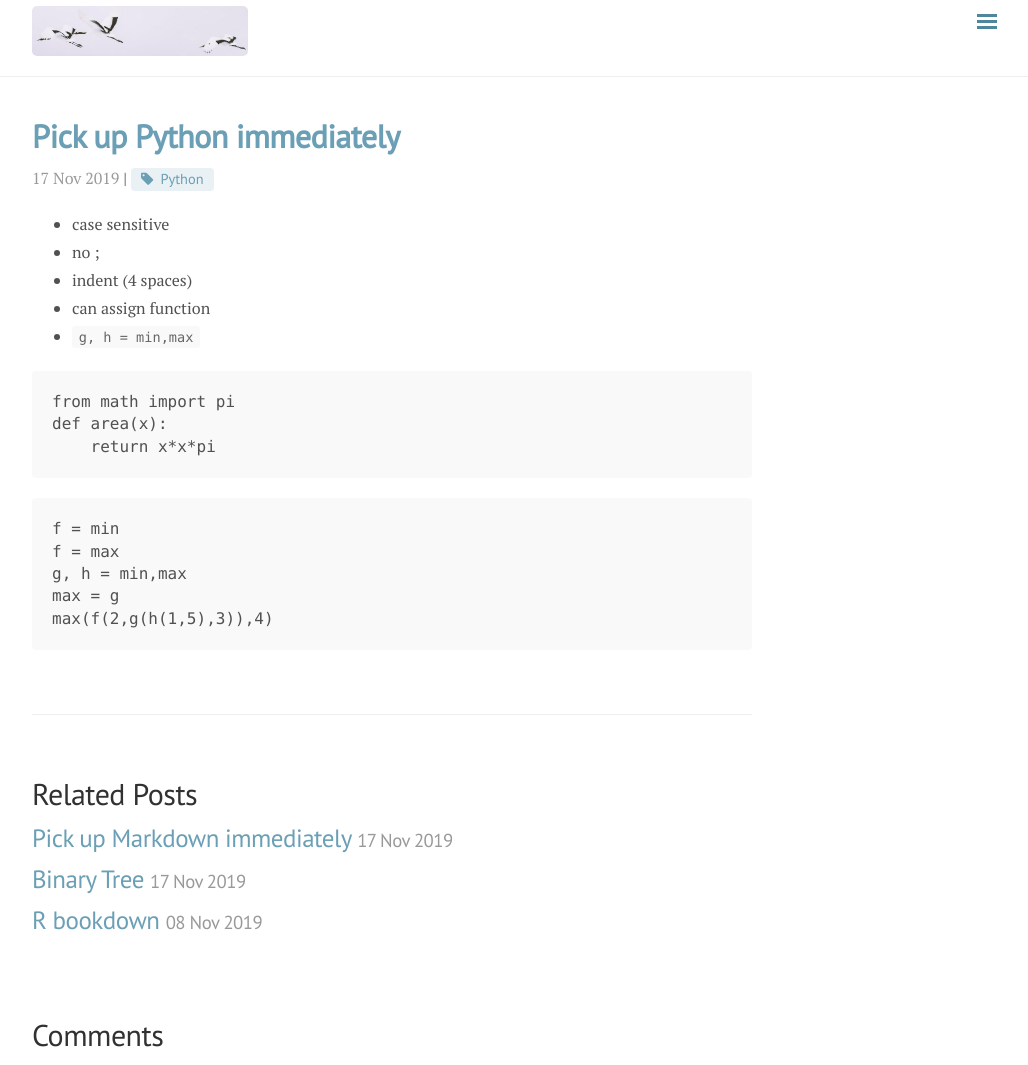
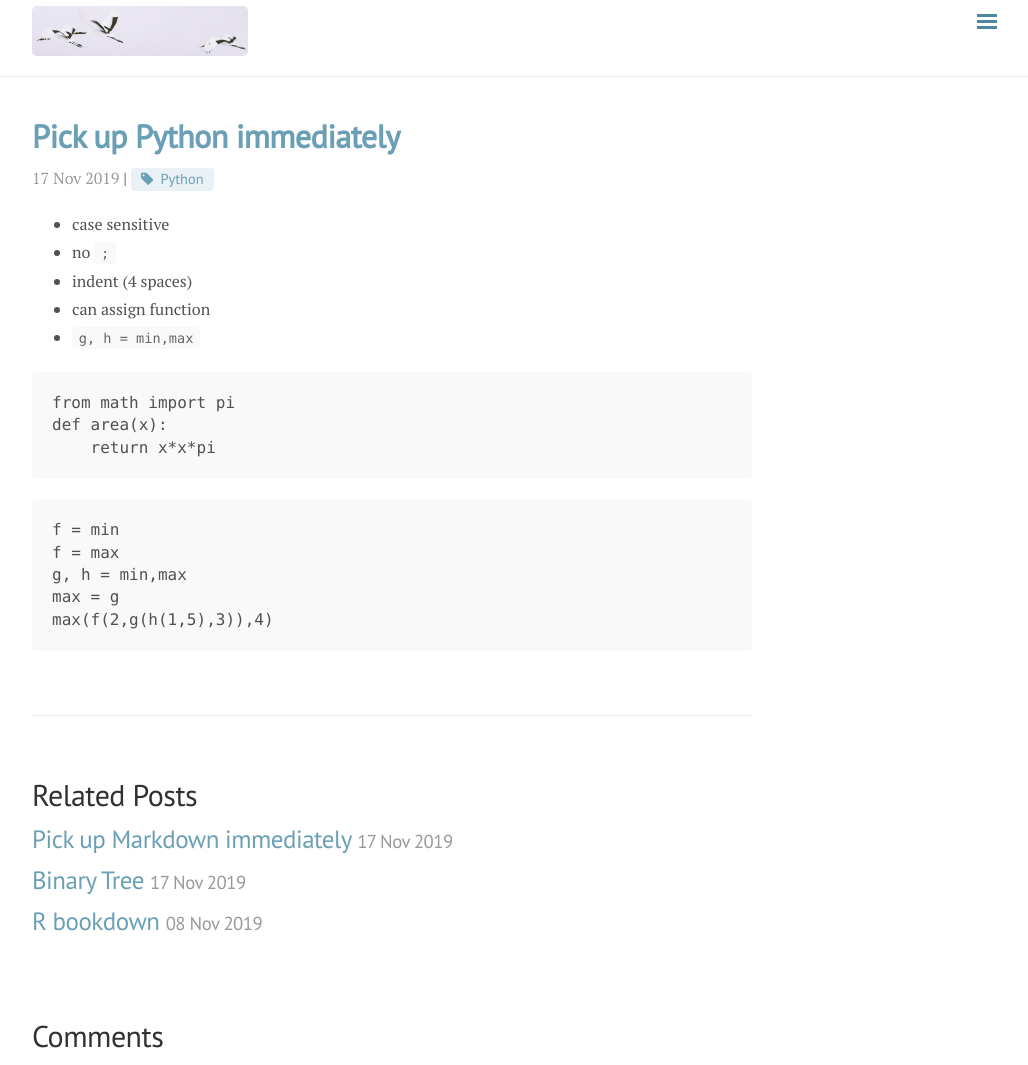
Before and after one commit to ylyy93/my_blog, a Jekyll site: the page built from _posts/python/2019-11-16-pick-up-python-immediately.md, in a window 1280 px wide and 1079 px high. Shown: the part 14-1079 px from the top of the window, without its empty margins (248-1276 px from the left). Built offline with Jekyll 4.4.1, drawn with Linux system fonts in a browser that asks for light colours; nearby versions of some CDN libraries; comment, search, counter and statistics services are not loaded.

Commit message:
rebuilding site Sat Nov 16 17:24:12 PST 2019

```diff
--- a/_posts/python/2019-11-16-pick-up-python-immediately.md
+++ b/_posts/python/2019-11-16-pick-up-python-immediately.md
@@ -7,7 +7,7 @@ tags: [Python]
 ---
 
 * case sensitive
-* no ;
+* no `;`
 * indent (4 spaces)
 * can assign function
 * `g, h = min,max`
```
